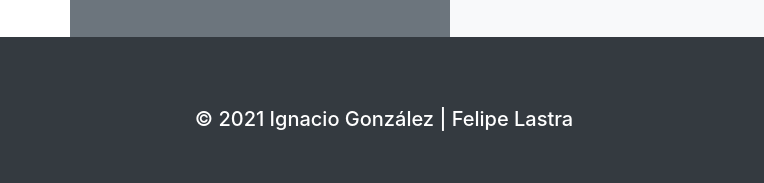
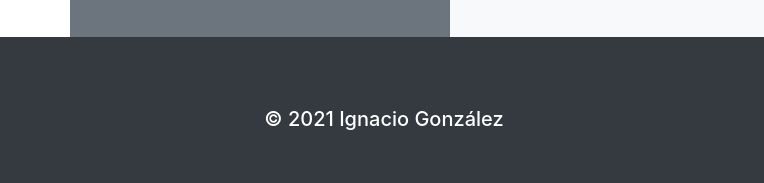
Before and after one commit to Igonve/EvalucionModulo2-Bootstrap, a plain HTML site: page index.html in a window 1280 px wide. Shown: the part 1587-1770 px from the top of the page, 0-764 px from the left. Drawn offline with nearby package versions, Linux system fonts and the light colour scheme.

Commit message:
Update index.html

```diff
--- a/index.html
+++ b/index.html
@@ -72,7 +72,7 @@
   <div class="container py-3 text-center">
     <div class="row">
       <div class="col-sm">
-        <h5 class="text-white my-4 py-6 text-center"> © 2021 Ignacio González | Felipe Lastra</h5>
+        <h5 class="text-white my-4 py-6 text-center"> © 2021 Ignacio González</h5>
       </div>
         <div class="col-sm">
             <a target="_blank" href="https://github.com/"><i class="fab fa-github-square fa-3x text-white mr-4 py-3"></i></a>
```
